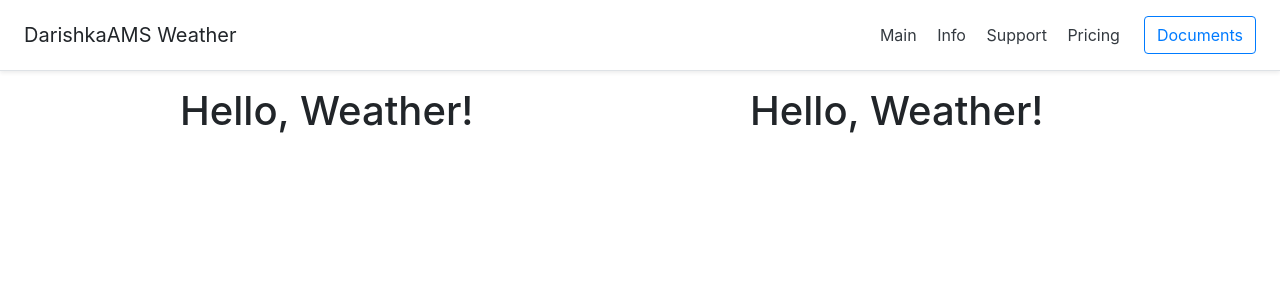
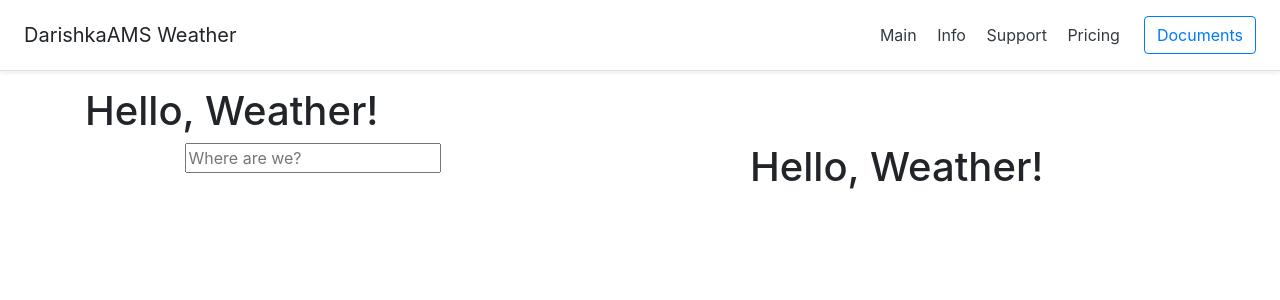
Before and after one commit to DarishkaAMS/Covid-19-Mapping, a Python web app: template weather/templates/weather/index.html in a window 1280 px wide. Shown: the top 300 px of the page. Run offline with Jinja, Linux system fonts and the light colour scheme; the template is opened without the code that fills it, so the values that code supplies are empty.

Commit message:
Add containers @ index.html

```diff
--- a/weather/templates/weather/index.html
+++ b/weather/templates/weather/index.html
@@ -23,9 +23,13 @@
       <a class="btn btn-outline-primary" href="#">Documents</a>
     </div>
     <div class="container">
+      <h1>Hello, Weather!</h1>
       <div class="row">
         <div class="col-5 offset-1">
-          <h1>Hello, Weather!</h1>
+          <form action="">
+            <label for="city" ></label>
+            <input type="text" id="city" name="city" placeholder="Where are we?">
+          </form>
         </div>
         <div class="col-4 offset-1">
           <h1>Hello, Weather!</h1>
```
